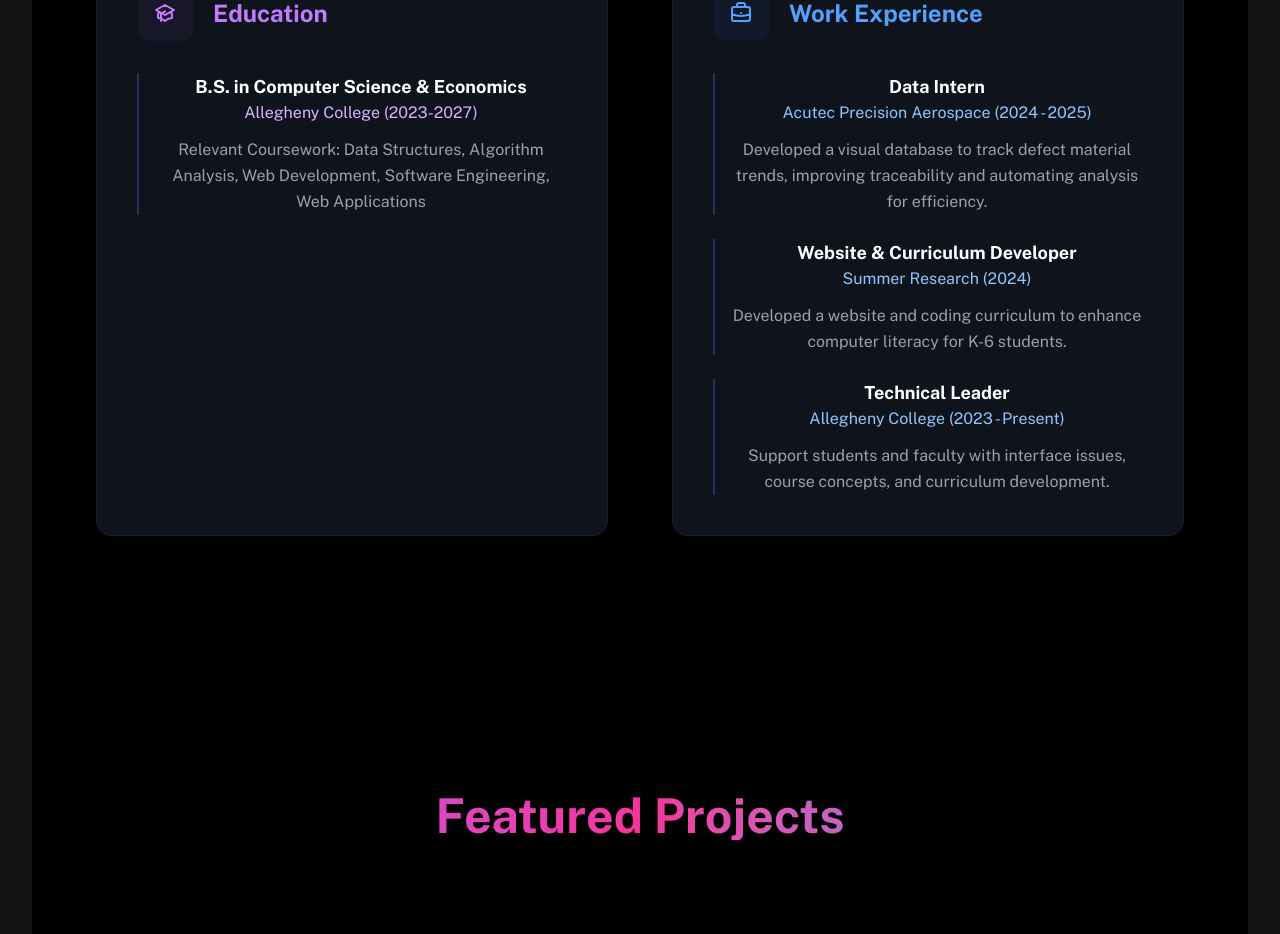
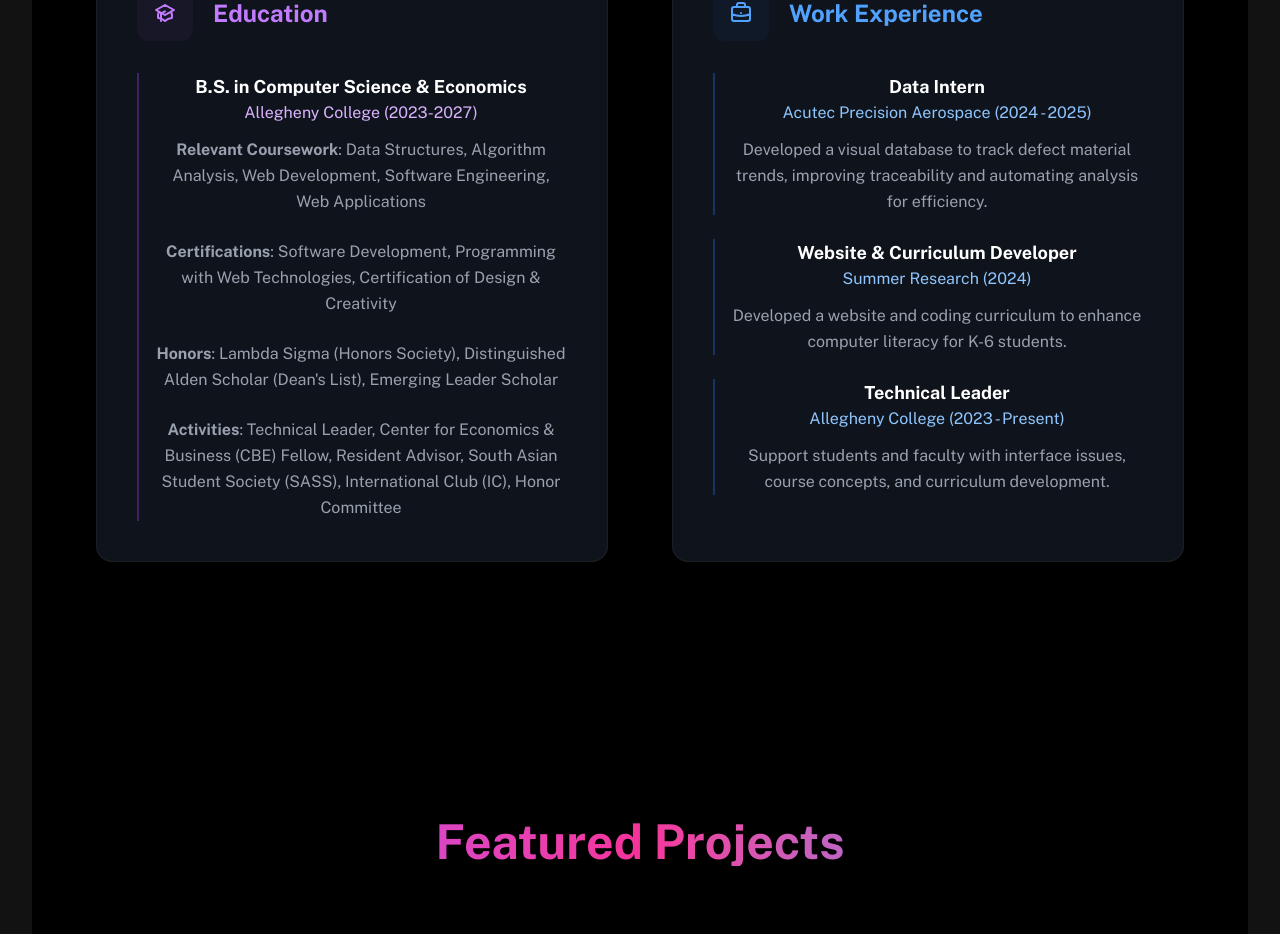
Before and after one commit to hemanialaparthi/personal-portfolio, a React (Vite) app in the folder personal-portfolio/: page / in a window 1280 px wide. Shown: the part 1494-2428 px from the top of the page. Built offline with nearby package versions, Linux system fonts and the light colour scheme.

Commit message:
feat(About.jsx): complete about section

```diff
--- a/personal-portfolio/src/components/sections/About.jsx
+++ b/personal-portfolio/src/components/sections/About.jsx
@@ -59,7 +59,7 @@ export const About = () => {
               </div>
             </div>
 
-            {/* Backend section */}
+            {/* backend section */}
             <div className="rounded-2xl p-10 border border-white/5 backdrop-blur-sm bg-gray-800/50 hover:-translate-y-2 hover:shadow-xl hover:shadow-cyan-500/10 transition-all duration-300 group">
               <div className="flex items-center mb-8">
                 <div className="p-4 bg-cyan-500/5 rounded-xl mr-5">
@@ -95,9 +95,9 @@ export const About = () => {
             </div>
           </div>
 
-          {/* Bottom row: education and work experience */}
+          {/* bottom row: education and work experience */}
           <div className="grid grid-cols-1 md:grid-cols-2 gap-12 md:gap-16">
-            {/* Education section */}
+            {/* education section */}
             <div className="rounded-2xl p-10 border border-white/5 backdrop-blur-sm bg-gray-800/50 hover:-translate-y-2 hover:shadow-xl hover:shadow-purple-500/10 transition-all duration-300 group">
               <div className="flex items-center mb-8">
                 <div className="p-4 bg-purple-500/5 rounded-xl mr-5">
@@ -129,14 +129,26 @@ export const About = () => {
                   </h4>
                   <p className="text-purple-300 mb-3">Allegheny College (2023-2027)</p>
                   <p className="text-gray-400 leading-relaxed">
-                    Relevant Coursework: Data Structures, Algorithm Analysis, Web Development,
+                    <b>Relevant Coursework</b>: Data Structures, Algorithm Analysis, Web Development,
                     Software Engineering, Web Applications
+                  </p>
+                  <br />
+                  <p className="text-gray-400 leading-relaxed">
+                    <b>Certifications</b>: Software Development, Programming with Web Technologies, Certification of Design & Creativity
+                  </p>
+                  <br />
+                  <p className="text-gray-400 leading-relaxed">
+                    <b>Honors</b>: Lambda Sigma (Honors Society), Distinguished Alden Scholar (Dean's List), Emerging Leader Scholar
+                  </p>
+                  <br />
+                  <p className="text-gray-400 leading-relaxed">
+                    <b>Activities</b>: Technical Leader, Center for Economics & Business (CBE) Fellow, Resident Advisor, South Asian Student Society (SASS), International Club (IC), Honor Committee
                   </p>
                 </div>
               </div>
             </div>
 
-            {/* Work experience section */}
+            {/* work experience section */}
             <div className="rounded-2xl p-10 border border-white/5 backdrop-blur-sm bg-gray-800/50 hover:-translate-y-2 hover:shadow-xl hover:shadow-blue-500/10 transition-all duration-300 group">
               <div className="flex items-center mb-8">
                 <div className="p-4 bg-blue-500/5 rounded-xl mr-5">
```
